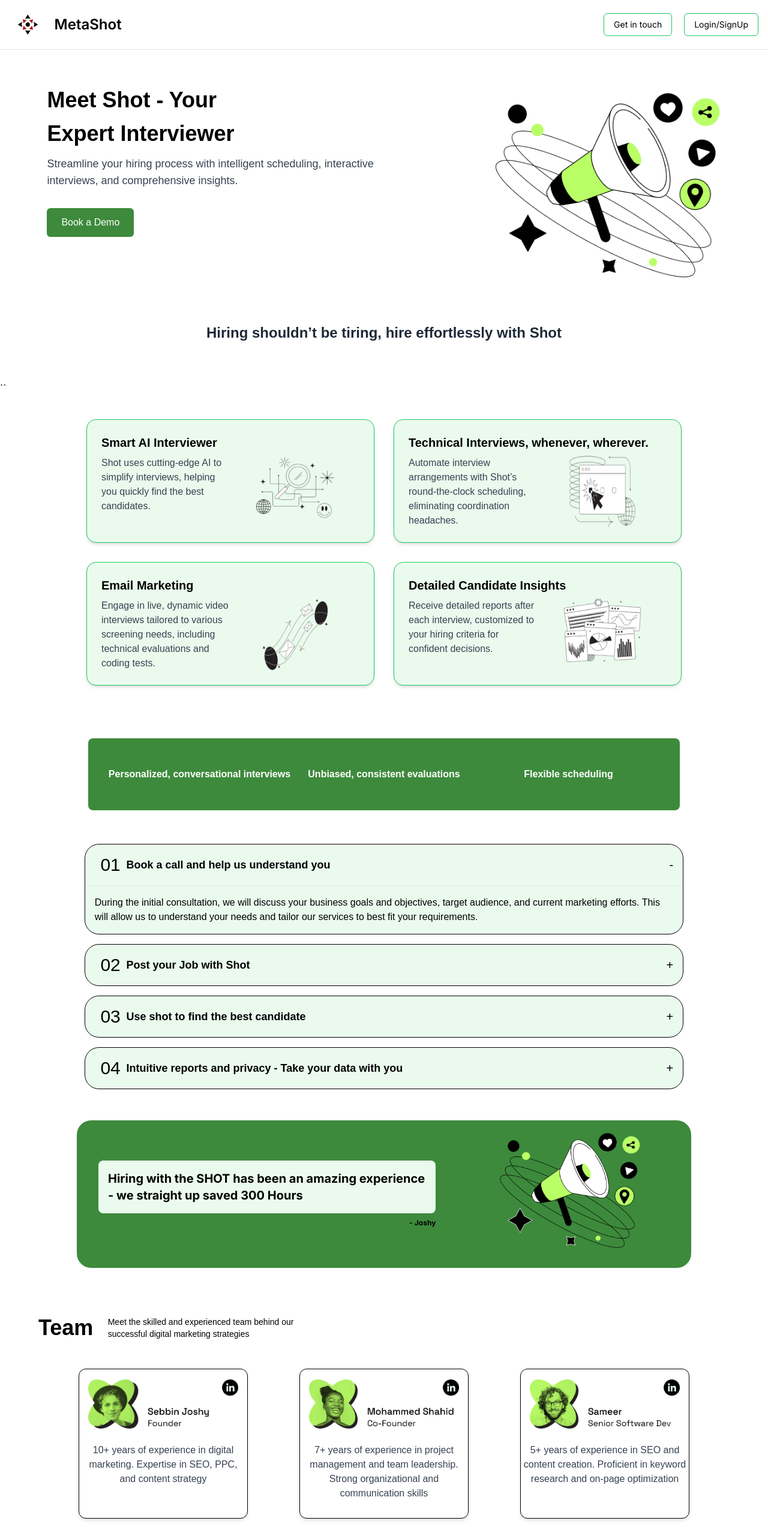
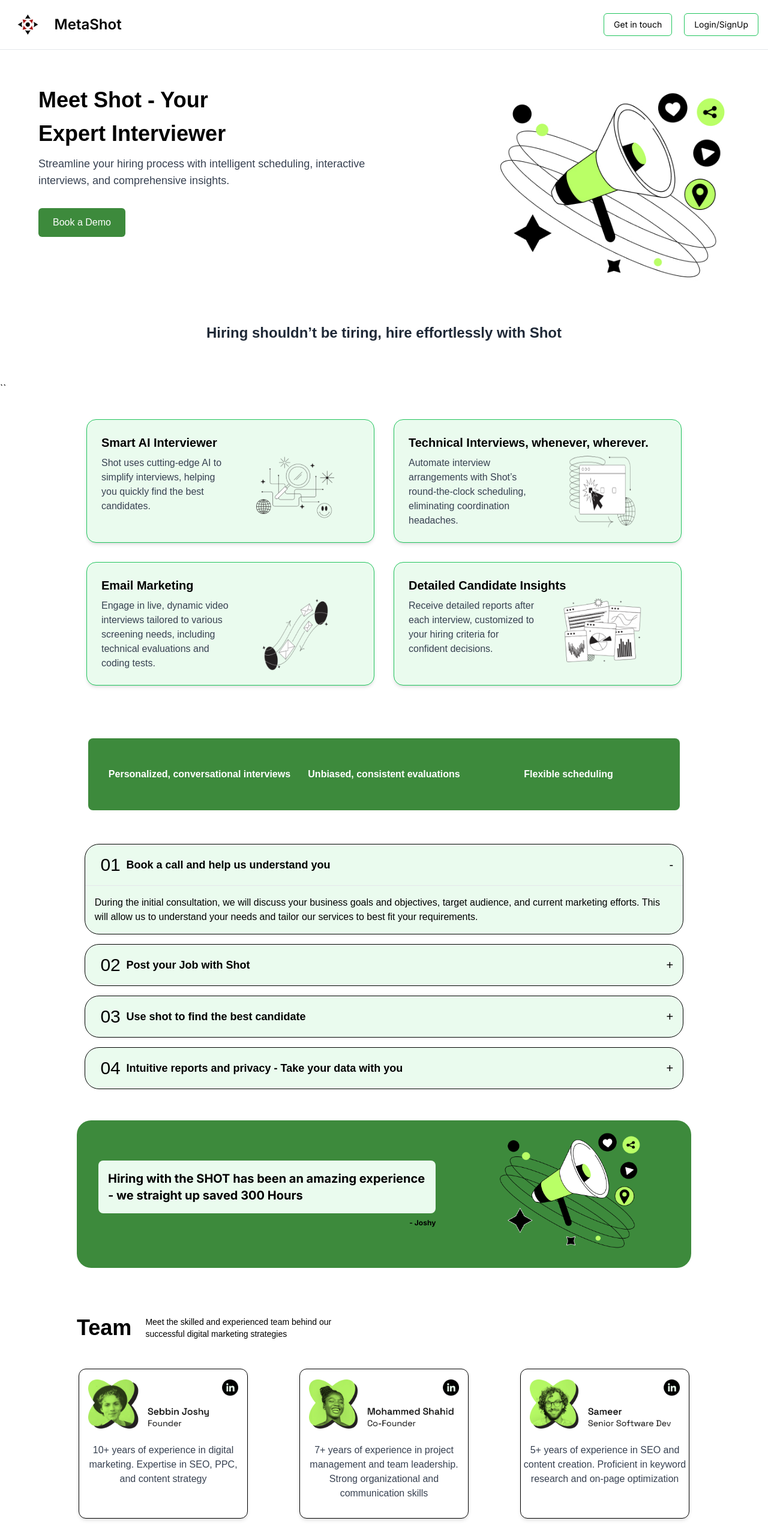
Before and after one commit to Shauryachaturvedimetashot/MetashotFrontendFinal, a Next.js app: page /homePage in a window 1280 px wide. Shown: the top 2546 px of the page at 60% size. Built offline with nearby package versions, Linux system fonts and the light colour scheme.

Commit message:
changes to website

```diff
--- a/src/app/homePage/ContactUs.tsx
+++ b/src/app/homePage/ContactUs.tsx
@@ -9,7 +9,7 @@ const ContactUs:React.FC = ()=>{
     return(
 <div className=" bg-white font-spaceGrotesk  text-black pt-12 pb-14" >
         <div className="flex flex-row justify-start">
-        <h1 className="ml-5p text-4xl bg-white font-bold">
+        <h1 className="ml-[10%] text-4xl bg-white font-bold">
             Contact Us
 
             </h1>
--- a/src/app/homePage/Content1.tsx
+++ b/src/app/homePage/Content1.tsx
@@ -4,7 +4,7 @@ import Image from "next/image";
 const Content1:React.FC =()=>{
     return(
       <>
-        <main className="container mx-auto px-4 py-16 bg-white font-spaceGrotesk">
+        <main className="container mx-auto  py-16 bg-white font-spaceGrotesk">
       <div className="flex flex-wrap md:flex-nowrap justify-between">
         <div className="w-full md:w-1/2 pr-0 ml-5p md:pr-8 mb-8 md:mb-0">
           <h1 className="text-4xl font-bold mb-4 text-black">Meet Shot - Your </h1>
--- a/src/app/homePage/Team.tsx
+++ b/src/app/homePage/Team.tsx
@@ -49,7 +49,7 @@ const teamMembers = [
 const Team:React.FC = ()=>{
     return (
         <div className="bg-white py-16  font-spaceGrotesk">
-      <div className="text-center mb-12 flex flex-row ml-5p">
+      <div className="text-center mb-12 flex flex-row ml-[10%]">
         <h2 className="text-4xl font-bold text-black">Team</h2>
         <p className="text-black pl-[2%] w-[30%] text-sm text-left">
           Meet the skilled and experienced team behind our successful digital marketing strategies
```
